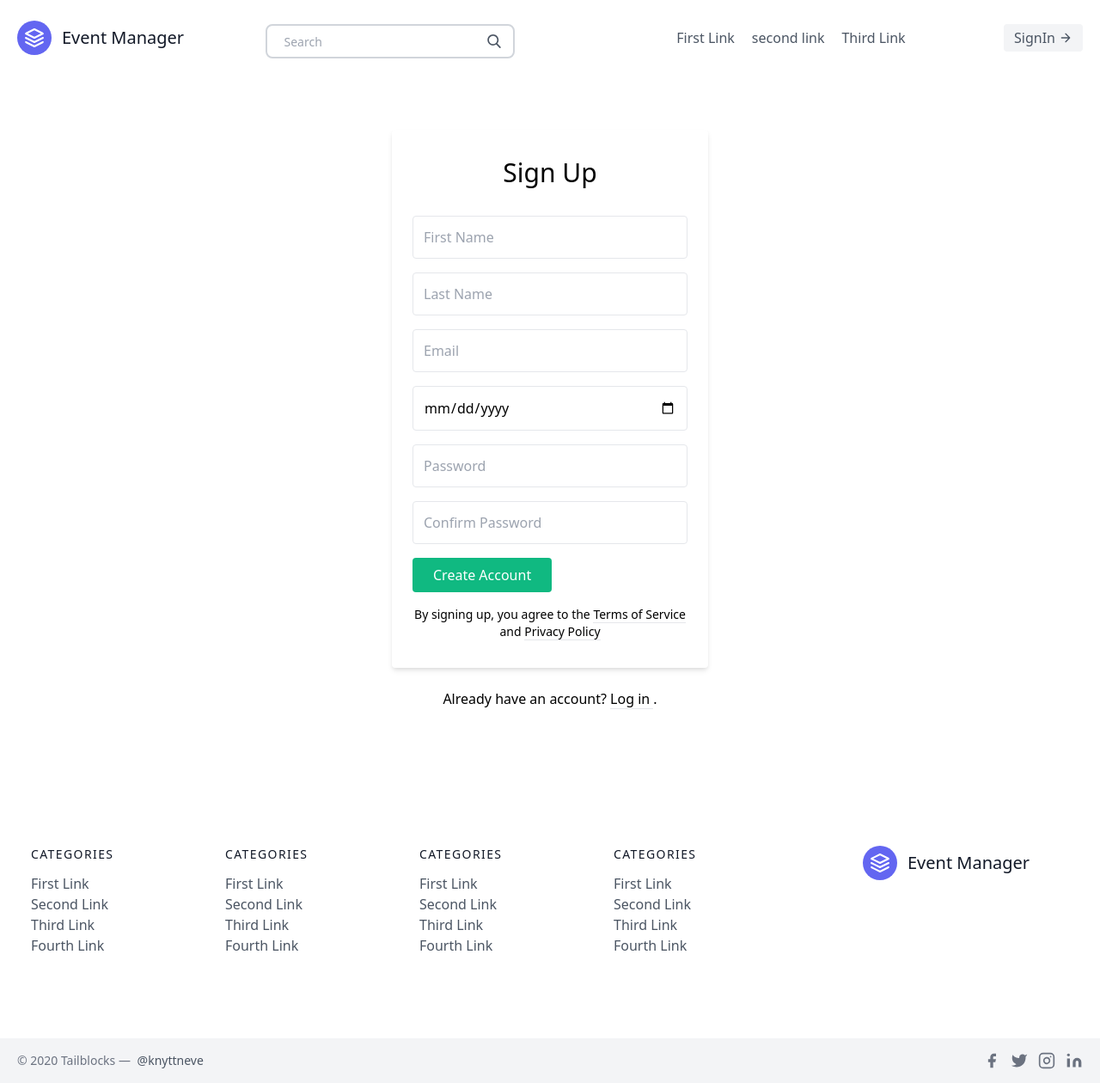
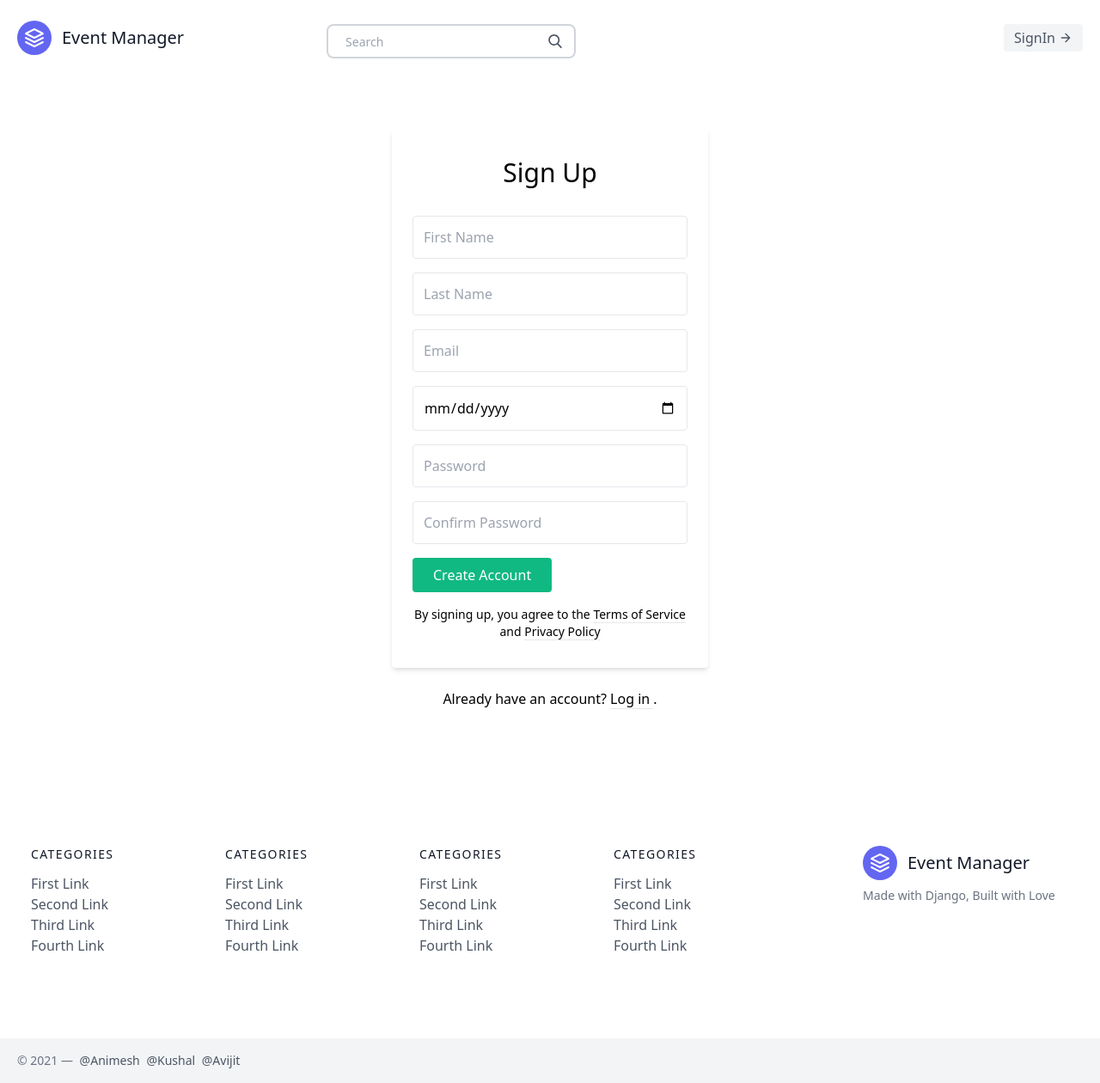
Before and after one commit to animebar/dbms_project, a Django app: page /user/signup/ in a window 1280 px wide. Shown: the whole page at 86% size. Run offline with Django 3.2, Linux system fonts and the light colour scheme; some libraries are stand-ins or nearby versions.

Commit message:
changes done

```diff
--- a/EMS/home/templates/home/base.html
+++ b/EMS/home/templates/home/base.html
@@ -41,7 +41,6 @@
         {% if log_in %}
             <nav class="md:ml-auto md:mr-auto flex flex-wrap items-center text-base justify-center">
 
-                <a class="mr-5 hover:text-gray-900">First Link</a>
 
                 <a class="mr-5 hover:text-gray-900" href="{% url 'events:add_venue' %}">Add Venue</a>
                 <a class="mr-5 hover:text-gray-900" href="{% url 'events:host_event' %}" >Host Event</a>
@@ -50,9 +49,7 @@
         {% else %}
             <nav class="md:ml-auto md:mr-auto flex flex-wrap items-center text-base justify-center">
 
-                <a class="mr-5 hover:text-gray-900">First Link</a>
-                <a class="mr-5 hover:text-gray-900">second link</a>
-                <a class="mr-5 hover:text-gray-900">Third Link</a>
+
             </nav>
         {% endif %}
         <button
@@ -98,12 +95,13 @@
     <div class="container px-5 py-24 mx-auto flex md:items-center lg:items-start md:flex-row md:flex-nowrap flex-wrap flex-col">
         <div class="w-64 flex-shrink-0 md:mx-0 mx-auto text-center md:text-left md:mt-0 mt-10">
             <a class="flex title-font font-medium items-center md:justify-start justify-center text-gray-900" href="{% url 'home:EMS-home' %}">
-                <svg xmlns="http://www.w3.org/2000/svg" fill="none" stroke="currentColor" stroke-linecap="round" stroke-linejoin="round" stroke-width="2" class="w-10 h-10 text-white p-2 bg-indigo-500 rounded-full" viewBox="0 0 24 24">
-                    <path d="M12 2L2 7l10 5 10-5-10-5zM2 17l10 5 10-5M2 12l10 5 10-5"></path>
-                </svg>
-                <span class="ml-3 text-xl">Event Manager</span>
+              <svg xmlns="http://www.w3.org/2000/svg" fill="none" stroke="currentColor" stroke-linecap="round" stroke-linejoin="round" stroke-width="2" class="w-10 h-10 text-white p-2 bg-indigo-500 rounded-full" viewBox="0 0 24 24">
+                <path d="M12 2L2 7l10 5 10-5-10-5zM2 17l10 5 10-5M2 12l10 5 10-5"></path>
+              </svg>
+              <span class="ml-3 text-xl">Event Manager</span>
             </a>
-        </div>
+            <p class="mt-2 text-sm text-gray-500">Made with Django, Built with Love</p>
+          </div>
         <div class="flex-grow flex flex-wrap md:pr-20 -mb-10 md:text-left text-center order-first">
             <div class="lg:w-1/4 md:w-1/2 w-full px-4">
                 <h2 class="title-font font-medium text-gray-900 tracking-widest text-sm mb-3">CATEGORIES</h2>
@@ -177,32 +175,12 @@
     </div>
     <div class="bg-gray-100">
         <div class="container mx-auto py-4 px-5 flex flex-wrap flex-col sm:flex-row">
-            <p class="text-gray-500 text-sm text-center sm:text-left">© 2020 Tailblocks —
-                <a href="https://twitter.com/knyttneve" rel="noopener noreferrer" class="text-gray-600 ml-1" target="_blank">@knyttneve</a>
+            <p class="text-gray-500 text-sm text-center sm:text-left">© 2021 —
+                <a href="{% url 'home:EMS-home' %}" rel="noopener noreferrer" class="text-gray-600 ml-1" target="_blank">@Animesh</a>
+                <a href="{% url 'home:EMS-home' %}" rel="noopener noreferrer" class="text-gray-600 ml-1" target="_blank">@Kushal</a>
+                <a href="{% url 'home:EMS-home' %}" rel="noopener noreferrer" class="text-gray-600 ml-1" target="_blank">@Avijit</a>
             </p>
             <span class="inline-flex sm:ml-auto sm:mt-0 mt-2 justify-center sm:justify-start">
-        <a class="text-gray-500">
-          <svg fill="currentColor" stroke-linecap="round" stroke-linejoin="round" stroke-width="2" class="w-5 h-5" viewBox="0 0 24 24">
-            <path d="M18 2h-3a5 5 0 00-5 5v3H7v4h3v8h4v-8h3l1-4h-4V7a1 1 0 011-1h3z"></path>
-          </svg>
-        </a>
-        <a class="ml-3 text-gray-500">
-          <svg fill="currentColor" stroke-linecap="round" stroke-linejoin="round" stroke-width="2" class="w-5 h-5" viewBox="0 0 24 24">
-            <path d="M23 3a10.9 10.9 0 01-3.14 1.53 4.48 4.48 0 00-7.86 3v1A10.66 10.66 0 013 4s-4 9 5 13a11.64 11.64 0 01-7 2c9 5 20 0 20-11.5a4.5 4.5 0 00-.08-.83A7.72 7.72 0 0023 3z"></path>
-          </svg>
-        </a>
-        <a class="ml-3 text-gray-500">
-          <svg fill="none" stroke="currentColor" stroke-linecap="round" stroke-linejoin="round" stroke-width="2" class="w-5 h-5" viewBox="0 0 24 24">
-            <rect width="20" height="20" x="2" y="2" rx="5" ry="5"></rect>
-            <path d="M16 11.37A4 4 0 1112.63 8 4 4 0 0116 11.37zm1.5-4.87h.01"></path>
-          </svg>
-        </a>
-        <a class="ml-3 text-gray-500">
-          <svg fill="currentColor" stroke="currentColor" stroke-linecap="round" stroke-linejoin="round" stroke-width="0" class="w-5 h-5" viewBox="0 0 24 24">
-            <path stroke="none" d="M16 8a6 6 0 016 6v7h-4v-7a2 2 0 00-2-2 2 2 0 00-2 2v7h-4v-7a6 6 0 016-6zM2 9h4v12H2z"></path>
-            <circle cx="4" cy="4" r="2" stroke="none"></circle>
-          </svg>
-        </a>
       </span>
         </div>
     </div>
--- a/EMS/home/templates/home/search_events.html
+++ b/EMS/home/templates/home/search_events.html
@@ -9,7 +9,7 @@
       {% for event in events %}
       <div class="p-4 md:w-1/3">
         <div class="h-full border-2 border-gray-200 border-opacity-60 rounded-lg overflow-hidden">
-          <img class="lg:h-48 md:h-36 w-full object-cover object-center" src="https://dummyimage.com/720x400" alt="blog">
+          <img class="lg:h-48 md:h-36 w-full object-cover object-center" src="{{event.5}}" alt="blog">
           <div class="p-6">
             <h1 class="title-font text-lg font-medium text-gray-900 mb-3">{{event.1}}</h1>
             <p class="leading-relaxed mb-3">{{event.2}}</p>
@@ -38,7 +38,7 @@
     {% for event in events_tag_list %}
       <div class="p-4 md:w-1/3">
         <div class="h-full border-2 border-gray-200 border-opacity-60 rounded-lg overflow-hidden">
-          <img class="lg:h-48 md:h-36 w-full object-cover object-center" src="https://dummyimage.com/720x400" alt="blog">
+          <img class="lg:h-48 md:h-36 w-full object-cover object-center" src="{{event.5}}" alt="blog">
           <div class="p-6">
             <h1 class="title-font text-lg font-medium text-gray-900 mb-3">{{event.1}}</h1>
             <p class="leading-relaxed mb-3">{{event.2}}</p>
@@ -67,7 +67,7 @@
     {% for event in events_description_list %}
       <div class="p-4 md:w-1/3">
         <div class="h-full border-2 border-gray-200 border-opacity-60 rounded-lg overflow-hidden">
-          <img class="lg:h-48 md:h-36 w-full object-cover object-center" src="https://dummyimage.com/720x400" alt="blog">
+          <img class="lg:h-48 md:h-36 w-full object-cover object-center" src="{{event.5}}" alt="blog">
           <div class="p-6">
             <h1 class="title-font text-lg font-medium text-gray-900 mb-3">{{event.1}}</h1>
             <p class="leading-relaxed mb-3">{{event.2}}</p>
--- a/EMS/user/templates/user/user_profile.html
+++ b/EMS/user/templates/user/user_profile.html
@@ -312,11 +312,7 @@
     </div>
     <footer class="footer">
         <div class="row align-items-center justify-content-xl-between">
-            <div class="col-xl-6 m-auto text-center">
-                <div class="copyright">
-                    <p>Made with <a href="#" target="_blank">Profile Dashboard</a> by Creative Tim</p>
-                </div>
-            </div>
+
         </div>
 
         </div>
--- a/EMS/user/templates/user/view_profile.html
+++ b/EMS/user/templates/user/view_profile.html
@@ -179,11 +179,7 @@
 </div>
 <footer class="footer">
     <div class="row align-items-center justify-content-xl-between">
-        <div class="col-xl-6 m-auto text-center">
-            <div class="copyright">
-                <p>Made with <a href="#" target="_blank">Profile Dashboard</a> by Creative Tim</p>
-            </div>
-        </div>
+
     </div>
 </footer>
 </body>
```
Also changed, not shown: EMS/home/views.py (+29 -10 lines), EMS/media/default_event.jpeg, EMS/media/four.jpeg, EMS/media/one.jpeg, EMS/media/three.jpeg, EMS/media/w_lTqBd3S.jpg.
